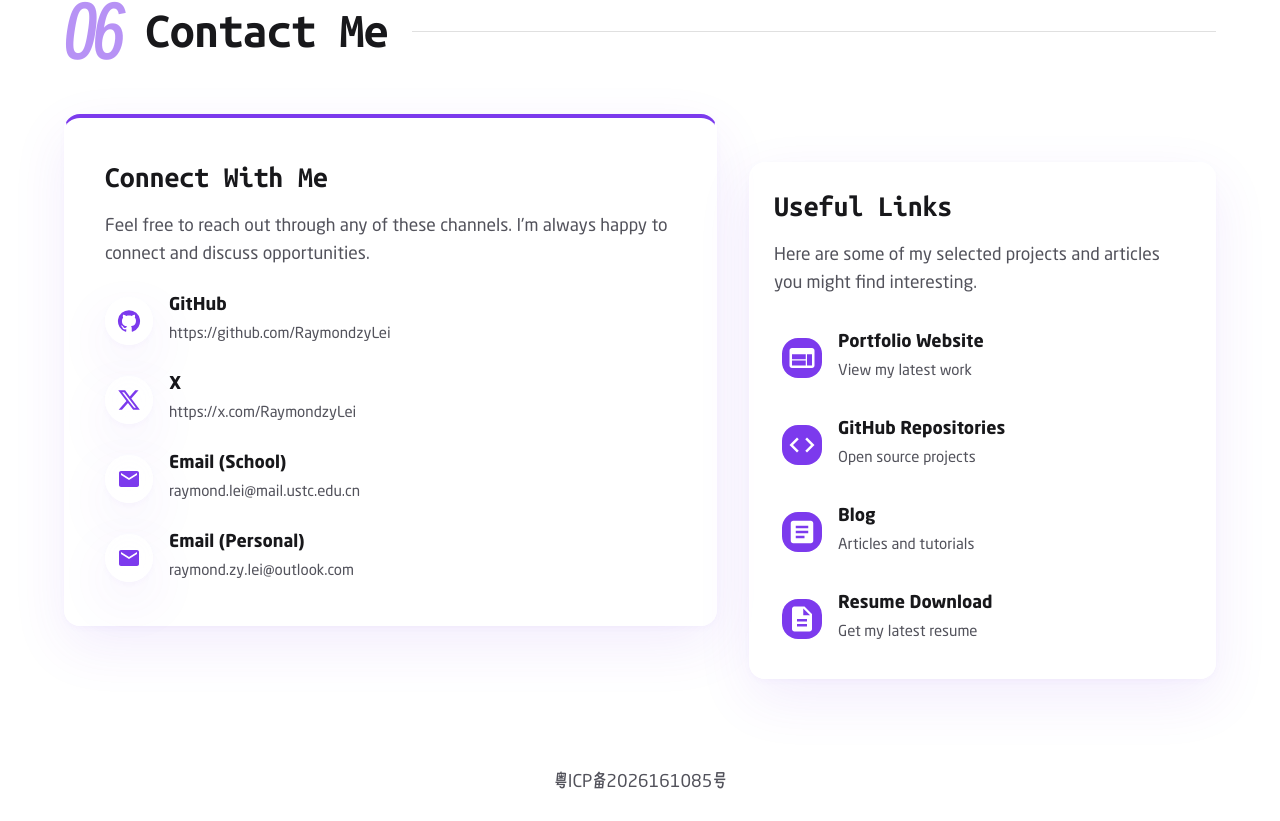
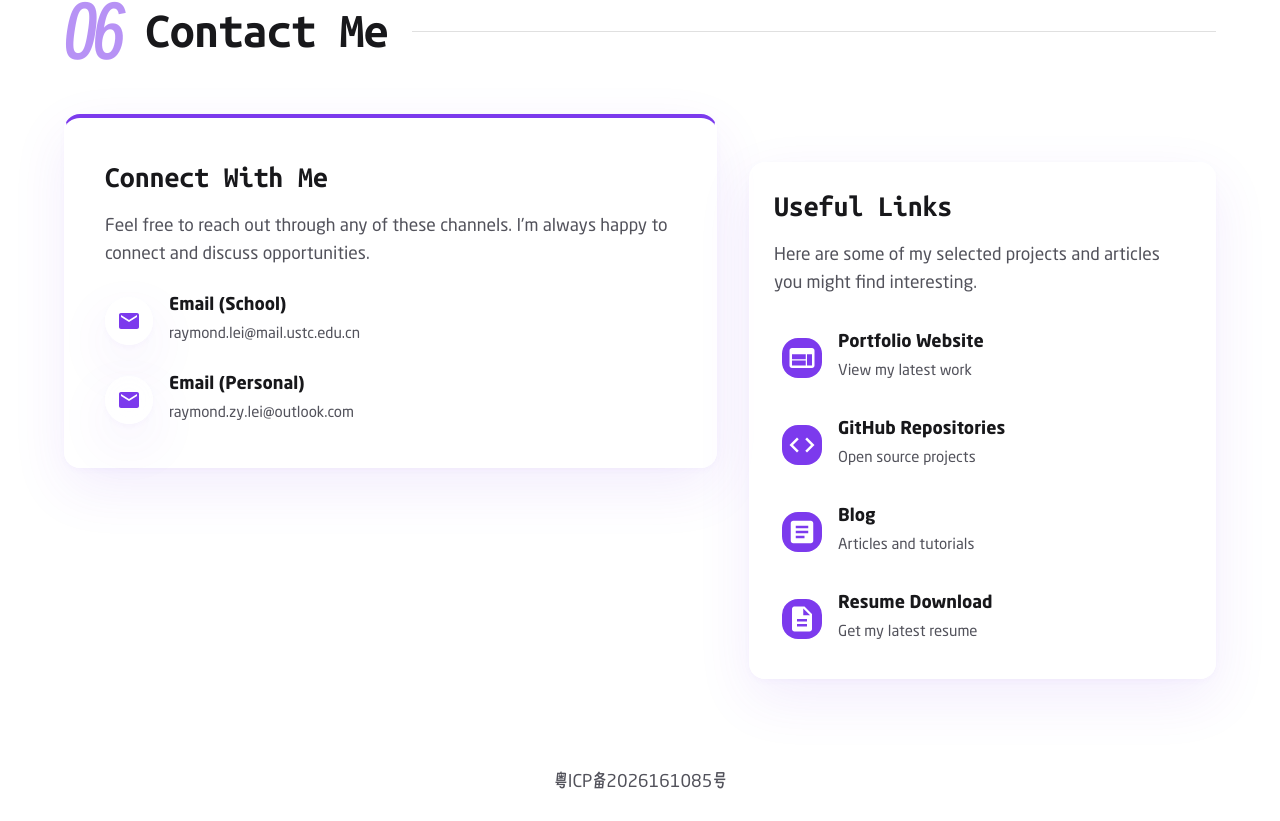
Before and after one commit to RaymondzyLei/RaymondzyLei.github.io, a React (Vite) app: page / in a window 1280 px wide. Shown: the part 6242-7063 px from the top of the page. Built offline with nearby package versions, Linux system fonts and the light colour scheme; a web font is replaced by a local one.

Commit message:
fix: temporarily hide contact GitHub and X during filing review

```diff
--- a/src/components/Contact.tsx
+++ b/src/components/Contact.tsx
@@ -13,6 +13,9 @@ import { GlassCard } from './GlassCard';
 import { LiquidGlassButton } from './LiquidGlassButton';
 import { Section } from './Section';
 import { easing, default as theme } from '../theme';
+
+// Temporarily hide GitHub and X in this card while the site is under review.
+const contactSocialLinks = socialLinks.filter(({ id }) => id !== 'github' && id !== 'x');
 
 /** Card header: title + description, shared by both contact cards. */
 const CardIntro: React.FC<{ title: string; description: string }> = ({ title, description }) => (
@@ -59,7 +62,7 @@ export const Contact: React.FC = () => {
           <GlassCard accent="top" ref={connectTiltRef} sx={{ p: { xs: 3, md: 5 } }}>
             <CardIntro title={t('contact.connectTitle')} description={t('contact.connectDesc')} />
             <Stack spacing={3}>
-              {socialLinks.map((link) => {
+              {contactSocialLinks.map((link) => {
                 const Icon = link.icon;
                 return (
                   <Box
```
Also changed, not shown: 2 other files (tests, documents, lock files or other folders).
